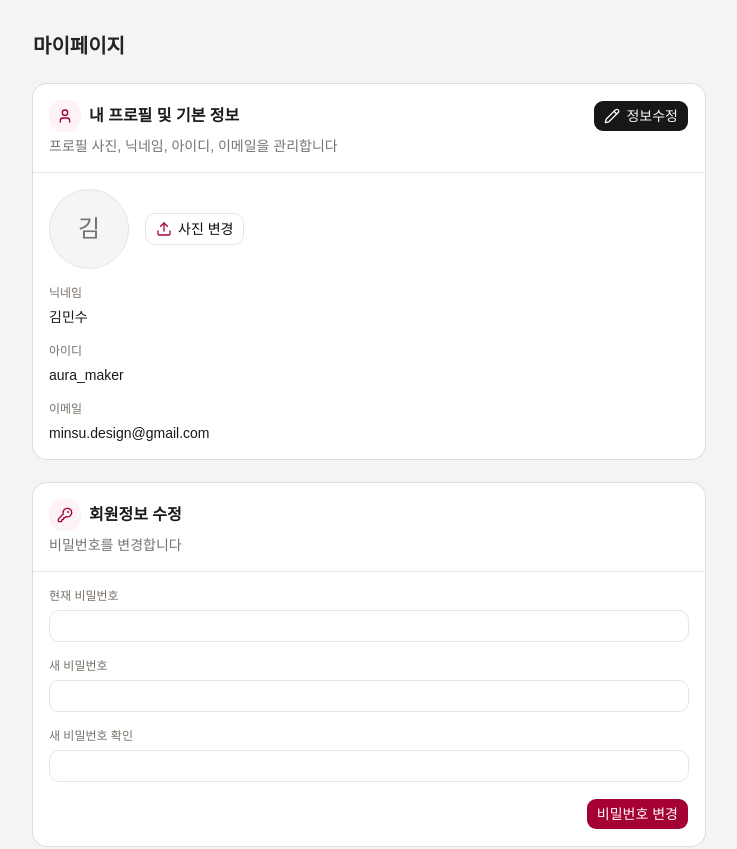
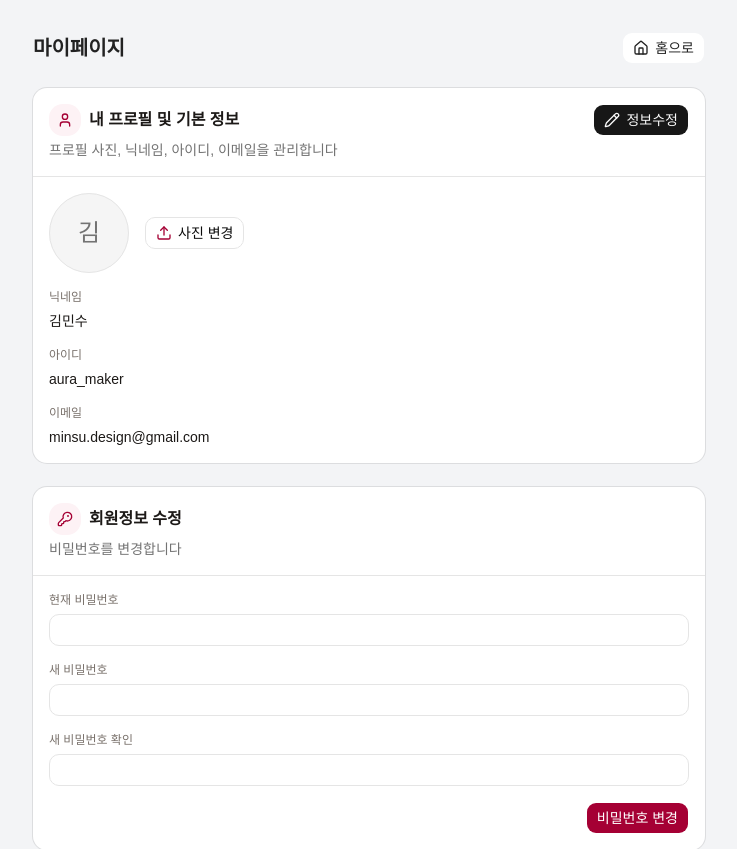
Before and after one commit to jiyun1006/lgcns-mini-project-1, a Next.js app: page /myPage in a window 1280 px wide. Shown: the top 849 px of the page, without its empty margins (271-1008 px from the left). Built offline with nearby package versions, Linux system fonts and the light colour scheme.

Commit message:
feat: 마이페이지 홈으로 이동 버튼 추가

```diff
--- a/components/mypage/templates/MyPageTemplate.tsx
+++ b/components/mypage/templates/MyPageTemplate.tsx
@@ -1,3 +1,6 @@
+import { House } from "lucide-react";
+import Link from "next/link";
+import { buttonVariants } from "@/components/mypage/atoms/MyPageButton";
 import AccountCard from "@/components/mypage/organisms/AccountCard";
 import PasswordChangeCard from "@/components/mypage/organisms/PasswordChangeCard";
 import ProfileInfoCard from "@/components/mypage/organisms/ProfileInfoCard";
@@ -7,7 +10,13 @@ export default function MyPageTemplate({ user }: { user: MyPageUser }) {
   return (
     <div className="flex-1 bg-[#f3f4f6] px-4 py-8 text-[#222]">
       <div className="mx-auto grid max-w-2xl gap-6">
-        <h1 className="text-xl font-bold">마이페이지</h1>
+        <div className="flex items-center justify-between">
+          <h1 className="text-xl font-bold">마이페이지</h1>
+          <Link href="/" className={buttonVariants({ variant: "outline" })}>
+            <House aria-hidden />
+            홈으로
+          </Link>
+        </div>
         <ProfileInfoCard user={user} />
         <PasswordChangeCard />
         <AccountCard />
```
